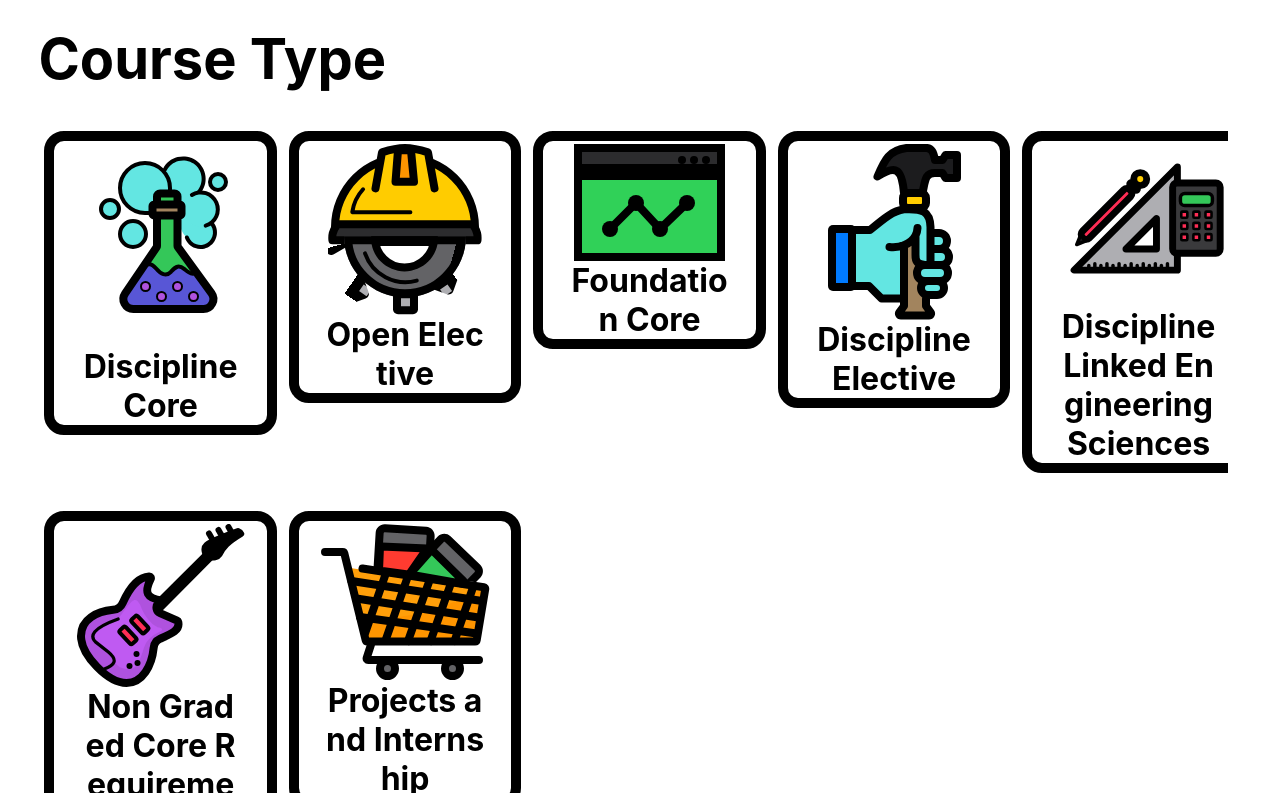
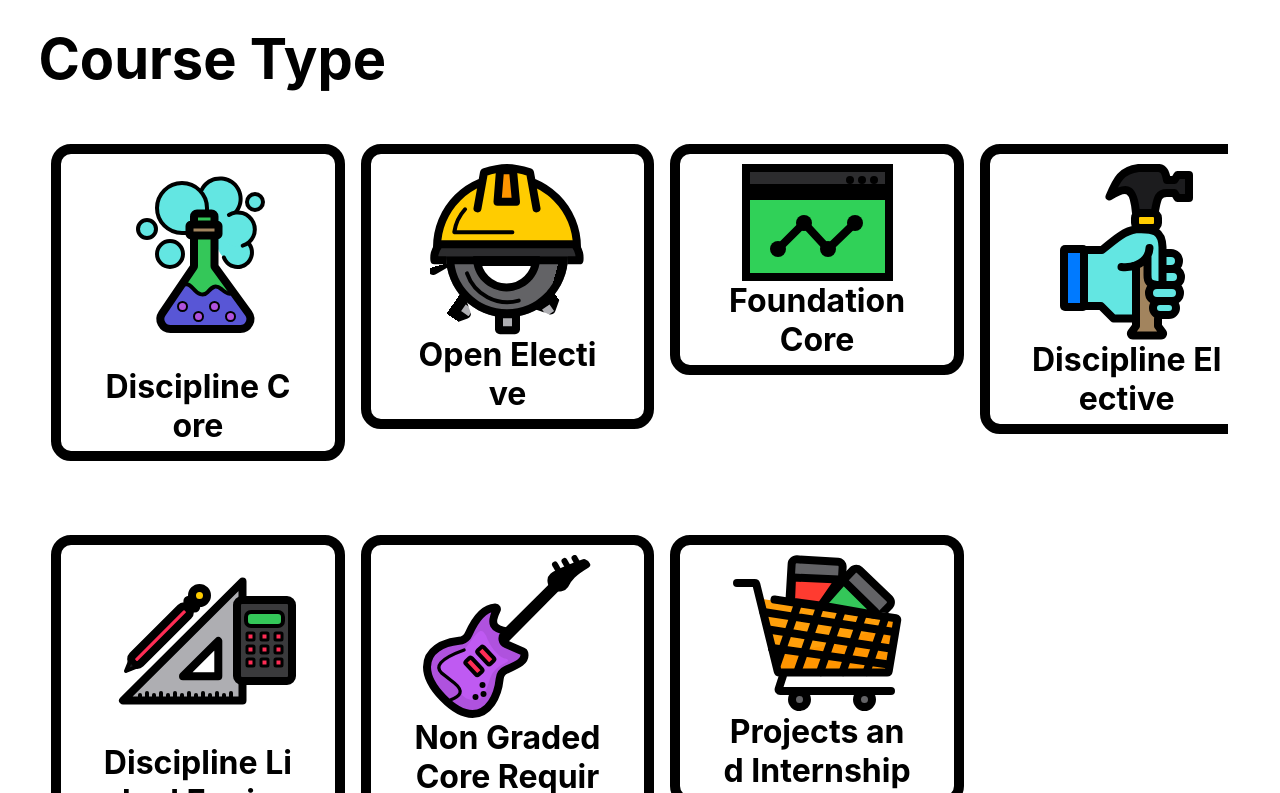
Before and after one commit to woaitsAryan/ffcsfrontend, a React (Create React App) app: page / in a window 1280 px wide. Shown: the part 787-1580 px from the top of the page. Built offline with nearby package versions, Linux system fonts and the light colour scheme.

Commit message:
small changes

```diff
--- a/src/css/coursetype.module.css
+++ b/src/css/coursetype.module.css
@@ -2,14 +2,15 @@
   width: 100%;
   max-height: max-content;
   display: flex;
+  padding: 6px;
   scroll-snap-align: start;
   flex-direction: column;
   align-items: center;
   text-align: center;
   border: 10px solid black;
   border-radius: 20px;
-  margin-left: 3%;
-  margin-bottom: 3%;
+  margin:5%;
+  /* margin-left: 3%; */
 }
 
 .container:active {
@@ -19,6 +20,7 @@
 .image {
   margin-top: 1.5%;
   max-width: 90%;
+  max-height: 100%;
   height: auto;
   flex: 1;
   object-fit: fill;
@@ -26,6 +28,7 @@
 
 .title {
   max-width: 75%;
+  max-height: max-content;
   word-wrap: break-word;
   word-break: break-all;
   text-align: center;
--- a/src/css/landing.module.css
+++ b/src/css/landing.module.css
@@ -39,7 +39,7 @@
     display: grid;
     grid-template-columns: repeat(auto-fill, minmax(200px, 1fr));
     grid-auto-rows: min-content;
-    gap: 2rem;
+    gap: 3rem;
     overflow-x: auto;
     overscroll-behavior-inline: contain;
     scroll-snap-align: start;
```
